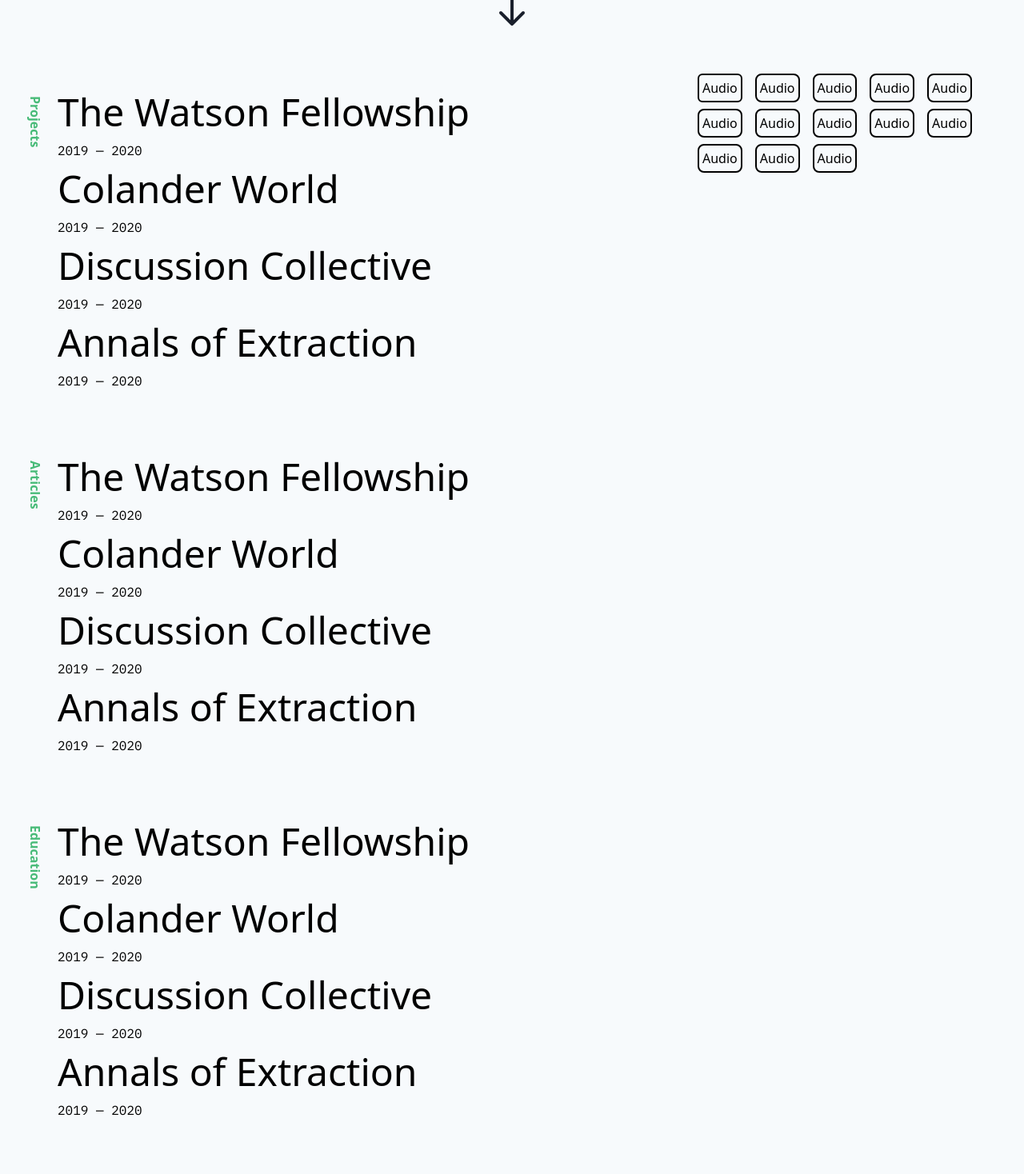
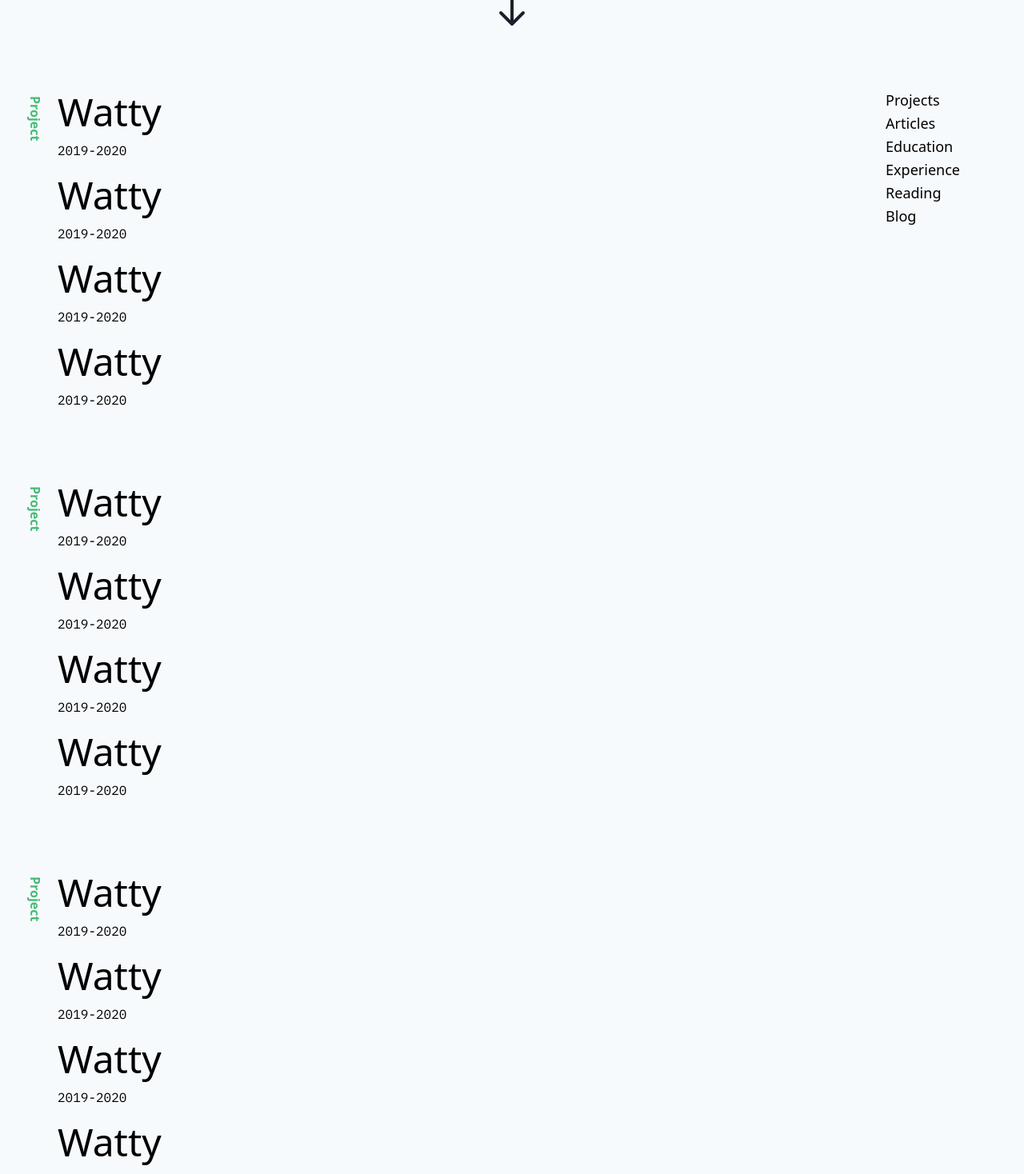
Before and after one commit to elibenton/blog-2.0, a Next.js app: page /portfolio in a window 1280 px wide. Shown: the part 720-2188 px from the top of the page at 80% size. Built offline with nearby package versions, Linux system fonts and the light colour scheme.

Commit message:
start making standalone components

```diff
--- /dev/null
+++ b/components/entry.js
@@ -0,0 +1,12 @@
+export default function Entry({ title, dates }) {
+	return (
+		<div className='group'>
+			<h1 className='text-2xl sm:text-5xl text-left group-hover:underline'>{title}</h1>
+			<div className='flex flex-col'>
+				<div className='flex flex-row'>
+					<h3 className='text-left font-plex group-hover:italic mb-2'>{dates}</h3>
+				</div>
+			</div>
+		</div>
+	)
+}
--- /dev/null
+++ b/components/section.js
@@ -0,0 +1,14 @@
+import { Children } from 'react'
+
+export default function Section({ sectionName, children }) {
+	return (
+		<div className='flex mb-10'>
+			<div className='self-start sticky-top vertical mt-4 pt-4'>
+				<h2 className='font-bold text-green-500'>{sectionName}</h2>
+			</div>
+			<div id='projects' className='flex-col m-4'>
+				{children}
+			</div>
+		</div>
+	)
+}
--- a/pages/portfolio.js
+++ b/pages/portfolio.js
@@ -1,7 +1,10 @@
+import Entry from '../components/entry'
+import Section from '../components/section'
+
 export default function Portfolio() {
 	return (
 		<main className='m-4 sm:my-2 sm:mx-8'>
-			<section className='max-w-5xl md:max-w-6xl pt-2 sm:pt-12 min-h-screen'>
+			<section className='max-w-5xl md:max-w-6xl mx-auto pt-2 sm:pt-12 min-h-screen'>
 				<h1 className='text-6xl leading-tight text-left font-bold my-5'>
 					Hello,
 					<br className='flex sm:hidden' /> I'm Eli
@@ -10,9 +13,13 @@ export default function Portfolio() {
 				<h2 className='text-xl sm:text-3xl md:text-4xl lg:text-5xl text-left'>
 					I'm a freelance journalist and web developer
 					<br className='hidden sm:flex' /> working in multiple mediums — primarily
-					<br className='hidden sm:flex' /> <span className='text-red-500'>data</span>,{' '}
+					<br className='hidden sm:flex' />{' '}
+					<span className='text-red-500 expand pb-0'>data</span>,{' '}
 					<span className='text-blue-500'>audio</span>, and{' '}
-					<span className='text-yellow-500'>photography</span>.
+					<span className='text-yellow-500'>photography</span>.{' '}
+					<br className='hidden sm:flex' />
+					<br className='hidden sm:flex' />
+					I'm currently based in Birmingham, Alabama.
 				</h2>
 				<div className='absolute bottom-0 inset-x-0 mb-8'>
 					<div className='flex justify-center'>
@@ -31,173 +38,101 @@ export default function Portfolio() {
 			</section>
 			<section className='flex flex-row min-h-screen'>
 				<section className='flex-grow'>
-					<div className='flex mb-10'>
-						<div className='self-start sticky-top vertical mt-4 pt-4'>
-							<h2 className='font-bold text-green-500'>Projects</h2>
-						</div>
-						<div className='flex-col m-4'>
-							<div className='group'>
-								<h1 className='text-5xl text-left group-hover:underline'>
-									The Watson Fellowship
-								</h1>
-								<div className='flex flex-col'>
-									<div className='flex flex-row'>
-										<h3 className='text-left font-plex group-hover:italic'>
-											2019 — 2020
-										</h3>
-									</div>
-								</div>
-							</div>
-							<div className='group'>
-								<h1 className='text-5xl text-left group-hover:underline'>Colander World</h1>
-								<h3 className='text-left font-plex group-hover:italic'>2019 — 2020</h3>
-							</div>
-							<div className='group'>
-								<h1 className='text-5xl text-left group-hover:underline'>
-									Discussion Collective
-								</h1>
-								<h3 className='text-left font-plex group-hover:italic rotat'>
-									2019 — 2020
-								</h3>
-							</div>
-							<div className='group'>
-								<h1 className='text-5xl text-left group-hover:underline'>
-									Annals of Extraction
-								</h1>
-								<h3 className='text-left font-plex group-hover:italic'>2019 — 2020</h3>
-							</div>
-						</div>
-					</div>
-					<div className='flex mb-10'>
-						<div className='self-start sticky-top vertical mt-4 pt-4'>
-							<h2 className='font-bold text-green-500'>Articles</h2>
-						</div>
-						<div className='flex-col m-4'>
-							<div className='group'>
-								<h1 className='text-5xl text-left group-hover:underline'>
-									The Watson Fellowship
-								</h1>
-								<div className='flex flex-row'>
-									<h3 className='text-left font-plex group-hover:italic'>2019 — 2020</h3>
-								</div>
-							</div>
-							<div className='group'>
-								<h1 className='text-5xl text-left group-hover:underline'>Colander World</h1>
-								<h3 className='text-left font-plex group-hover:italic'>2019 — 2020</h3>
-							</div>
-							<div className='group'>
-								<h1 className='text-5xl text-left group-hover:underline'>
-									Discussion Collective
-								</h1>
-								<h3 className='text-left font-plex group-hover:italic rotat'>
-									2019 — 2020
-								</h3>
-							</div>
-							<div className='group'>
-								<h1 className='text-5xl text-left group-hover:underline'>
-									Annals of Extraction
-								</h1>
-								<h3 className='text-left font-plex group-hover:italic'>2019 — 2020</h3>
-							</div>
-						</div>
-					</div>
-					<div className='flex mb-10'>
-						<div className='self-start sticky-top vertical mt-4 pt-4'>
-							<h2 className='font-bold text-green-500'>Education</h2>
-						</div>
-						<div className='flex-col m-4'>
-							<div className='group'>
-								<h1 className='text-5xl text-left group-hover:underline'>
-									The Watson Fellowship
-								</h1>
-								<div className='flex flex-row'>
-									<h3 className='text-left font-plex group-hover:italic'>2019 — 2020</h3>
-								</div>
-							</div>
-							<div className='group'>
-								<h1 className='text-5xl text-left group-hover:underline'>Colander World</h1>
-								<h3 className='text-left font-plex group-hover:italic'>2019 — 2020</h3>
-							</div>
-							<div className='group'>
-								<h1 className='text-5xl text-left group-hover:underline'>
-									Discussion Collective
-								</h1>
-								<h3 className='text-left font-plex group-hover:italic'>2019 — 2020</h3>
-							</div>
-							<div className='group'>
-								<h1 className='text-5xl text-left group-hover:underline'>
-									Annals of Extraction
-								</h1>
-								<h3 className='text-left font-plex group-hover:italic'>2019 — 2020</h3>
-							</div>
-						</div>
-					</div>
+					<Section sectionName='Project'>
+						<Entry title='Watty' dates='2019-2020' />
+						<Entry title='Watty' dates='2019-2020' />
+						<Entry title='Watty' dates='2019-2020' />
+						<Entry title='Watty' dates='2019-2020' />
+					</Section>
+					<Section sectionName='Project'>
+						<Entry title='Watty' dates='2019-2020' />
+						<Entry title='Watty' dates='2019-2020' />
+						<Entry title='Watty' dates='2019-2020' />
+						<Entry title='Watty' dates='2019-2020' />
+					</Section>
+					<Section sectionName='Project'>
+						<Entry title='Watty' dates='2019-2020' />
+						<Entry title='Watty' dates='2019-2020' />
+						<Entry title='Watty' dates='2019-2020' />
+						<Entry title='Watty' dates='2019-2020' />
+					</Section>
+					<Section sectionName='Project'>
+						<Entry title='Watty' dates='2019-2020' />
+						<Entry title='Watty' dates='2019-2020' />
+						<Entry title='Watty' dates='2019-2020' />
+						<Entry title='Watty' dates='2019-2020' />
+					</Section>
 				</section>
-				<aside className='hidden lg:flex flex-row flex-wrap max-w-sm sticky-top self-start'>
-					<h2></h2>
-					<div className='border-2 border-black rounded-md p-1 self-start mx-2 my-1 '>
-						Audio
-					</div>
-					<div className='border-2 border-black rounded-lg p-1 round self-start mx-2 my-1'>
-						Audio
-					</div>
-					<div className='border-2 border-black rounded-lg p-1 self-start mx-2 my-1'>
-						Audio
-					</div>
-					<div className='border-2 border-black rounded-lg p-1 self-start mx-2 my-1'>
-						Audio
-					</div>
-					<div className='border-2 border-black rounded-lg p-1 self-start mx-2 my-1'>
-						Audio
-					</div>
-					<div className='border-2 border-black rounded-lg p-1 self-start mx-2 my-1'>
-						Audio
-					</div>
-					<div className='border-2 border-black rounded-lg p-1 self-start mx-2 my-1'>
-						Audio
-					</div>
-					<div className='border-2 border-black rounded-lg p-1 self-start mx-2 my-1'>
-						Audio
-					</div>
-					<div className='border-2 border-black rounded-lg p-1 self-start mx-2 my-1'>
-						Audio
-					</div>
-					<div className='border-2 border-black rounded-lg p-1 self-start mx-2 my-1'>
-						Audio
-					</div>
-					<div className='border-2 border-black rounded-lg p-1 self-start mx-2 my-1'>
-						Audio
-					</div>
-					<div className='border-2 border-black rounded-lg p-1 self-start mx-2 my-1'>
-						Audio
-					</div>
-					<div className='border-2 border-black rounded-lg p-1 self-start mx-2 my-1'>
-						Audio
-					</div>
+				<aside className='hidden lg:flex flex-col flex-wrap max-w-sm sticky-top self-start'>
+					<ul className='mt-6 mr-12'>
+						<li>
+							<a className='text-lg expand' href='#projects'>
+								Projects
+							</a>
+						</li>
+						<li>
+							<a className='text-lg expand' href='#articles'>
+								Articles
+							</a>
+						</li>
+						<li>
+							<a className='text-lg expand' href='#education'>
+								Education
+							</a>
+						</li>
+						<li>
+							<a className='text-lg expand' href='#experience'>
+								Experience
+							</a>
+						</li>
+						<li>
+							<a className='text-lg expand' href='#reading'>
+								Reading
+							</a>
+						</li>
+						<li>
+							<a className='text-lg expand' href='#blog'>
+								Blog
+							</a>
+						</li>
+					</ul>
 				</aside>
 			</section>
-			<section className='pt-24'>
+			<section className='pt-16 sm:pt-32'>
+				<div className='pl-2'>
 					<ul>
 						<li>
-						<a href='#yeah'>Sitemap</a>
+							<a className='expand' href='#yeah'>
+								About Me
+							</a>
 						</li>
 						<li>
-						<a href='#yeah'>RSS</a>
+							<a className='expand' href='#yeah'>
+								Newsletter
+							</a>
 						</li>
 						<li>
-						<a href='#yeah'>Codebase</a>
+							<a className='expand' href='#yeah'>
+								RSS Feed
+							</a>
+						</li>
+						<li>
+							<a className='expand' href='#yeah'>
+								Sitemap
+							</a>
 						</li>
 					</ul>
-				<section className='flex  justify-between py-8'>
+				</div>
+				<section className='flex justify-between py-8'>
 					<a
 						href='#yep'
 						className='text-sm bg-gray-300 rounded-full text-gray-700 px-2 hover:bg-gray-400 hover:text-gray-900 duration-200'>
-						© Eli Benton Cohen
+						© {new Date().getFullYear()} Eli B. Cohen
 					</a>
 					<a
 						href='#yep'
 						className='text-sm bg-gray-300 rounded-full text-gray-700 px-2 hover:bg-gray-400 hover:text-gray-900 duration-200'>
-						Terms and Privacy
+						Terms & Privacy
 					</a>
 					<a
 						href='#yep'
--- a/styles/index.css
+++ b/styles/index.css
@@ -39,6 +39,23 @@ body {
   @apply bg-blue-500 text-white font-bold py-2 px-4 rounded;
 }
 
+.expand {
+  position:relative;
+  text-decoration:none;
+  display:inline-block;
+}
+.expand:after {
+  display:block;
+  content: '';
+  border-bottom: solid 2px black;
+  transform: scaleX(0);
+  transition: transform 150ms ease-in-out;
+  transform-origin:100% 50%
+}
+.expand:hover:after {
+  transform: scaleX(1);
+  transform-origin:0 50%;
+}
 /* Start purging... */
 @tailwind utilities;
 /* Stop purging. */
```
Lines whose indentation alone changed are shown as unchanged.
